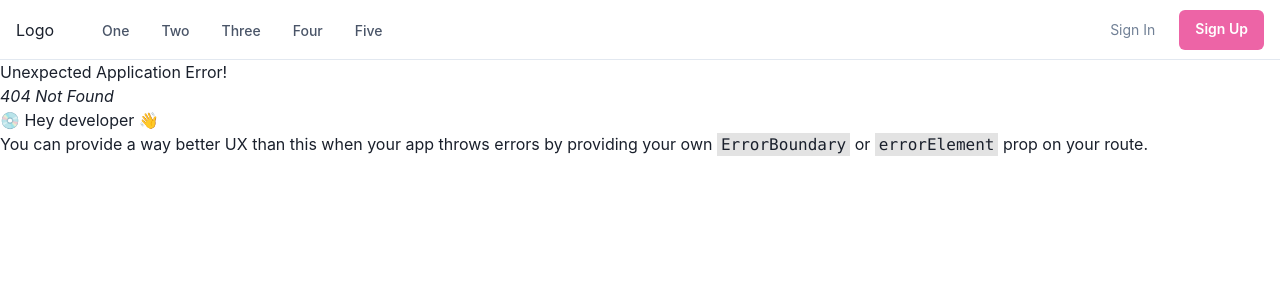
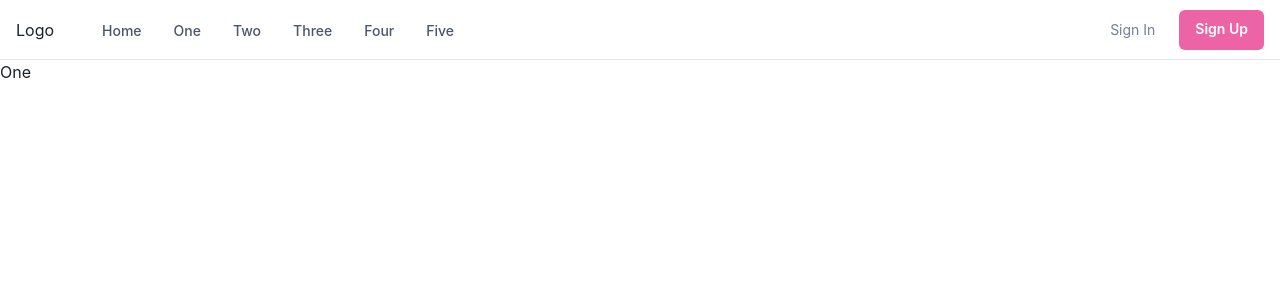
Before and after one commit to lim-fed/aucklandhackathon, a React (Vite) app: page / in a window 1280 px wide. Before the commit this address had no page. Shown: the top 300 px of the page. Built offline with nearby package versions, Linux system fonts and the light colour scheme.

Commit message:
Router config

```diff
--- a/src/components/Navbar/Navbar.tsx
+++ b/src/components/Navbar/Navbar.tsx
@@ -15,6 +15,7 @@ import {
 import { HamburgerIcon, CloseIcon } from "@chakra-ui/icons";
 
 import { routes } from "../../routes";
+import { Link } from "react-router-dom";
 
 export const Navbar = () => {
   const { isOpen, onToggle } = useDisclosure();
@@ -109,9 +110,9 @@ const DesktopNav = () => {
           <Popover trigger={"hover"} placement={"bottom-start"}>
             <PopoverTrigger>
               <Box
-                as="a"
+                as={Link}
+                to={navItem.path ?? "#"}
                 p={2}
-                href={navItem.path ?? "#"}
                 fontSize={"sm"}
                 fontWeight={500}
                 color={linkColor}
@@ -149,8 +150,8 @@ const MobileNavItem = ({ label, path }: NavItem) => {
     <Stack spacing={4}>
       <Box
         py={2}
-        as="a"
-        href={path ?? "#"}
+        as={Link}
+        to={path ?? "#"}
         justifyContent="space-between"
         alignItems="center"
         _hover={{
--- a/src/main.tsx
+++ b/src/main.tsx
@@ -1,18 +1,26 @@
 import * as React from "react";
 import { ChakraProvider } from "@chakra-ui/react";
 import * as ReactDOM from "react-dom/client";
-import { createBrowserRouter, RouterProvider } from "react-router-dom";
+import { BrowserRouter, Route, Routes } from "react-router-dom";
 import { Navbar } from "./components/Navbar/Navbar";
 import { routes } from "./routes";
-
-const router = createBrowserRouter(routes);
 
 const rootElement = document.getElementById("root");
 ReactDOM.createRoot(rootElement!).render(
   <React.StrictMode>
     <ChakraProvider>
-      <Navbar />
-      <RouterProvider router={router} />
+      <BrowserRouter>
+        <Navbar />
+        <Routes>
+          {routes.map((i, idx) => (
+            <Route
+              key={`${idx}-${i.label}`}
+              path={i.path}
+              element={i.element}
+            />
+          ))}
+        </Routes>
+      </BrowserRouter>
     </ChakraProvider>
   </React.StrictMode>
 );
--- a/src/routes.tsx
+++ b/src/routes.tsx
@@ -1,4 +1,9 @@
 export const routes = [
+  {
+    label: "Home",
+    path: "/",
+    element: <div>One</div>,
+  },
   {
     label: "One",
     path: "/one",
```
